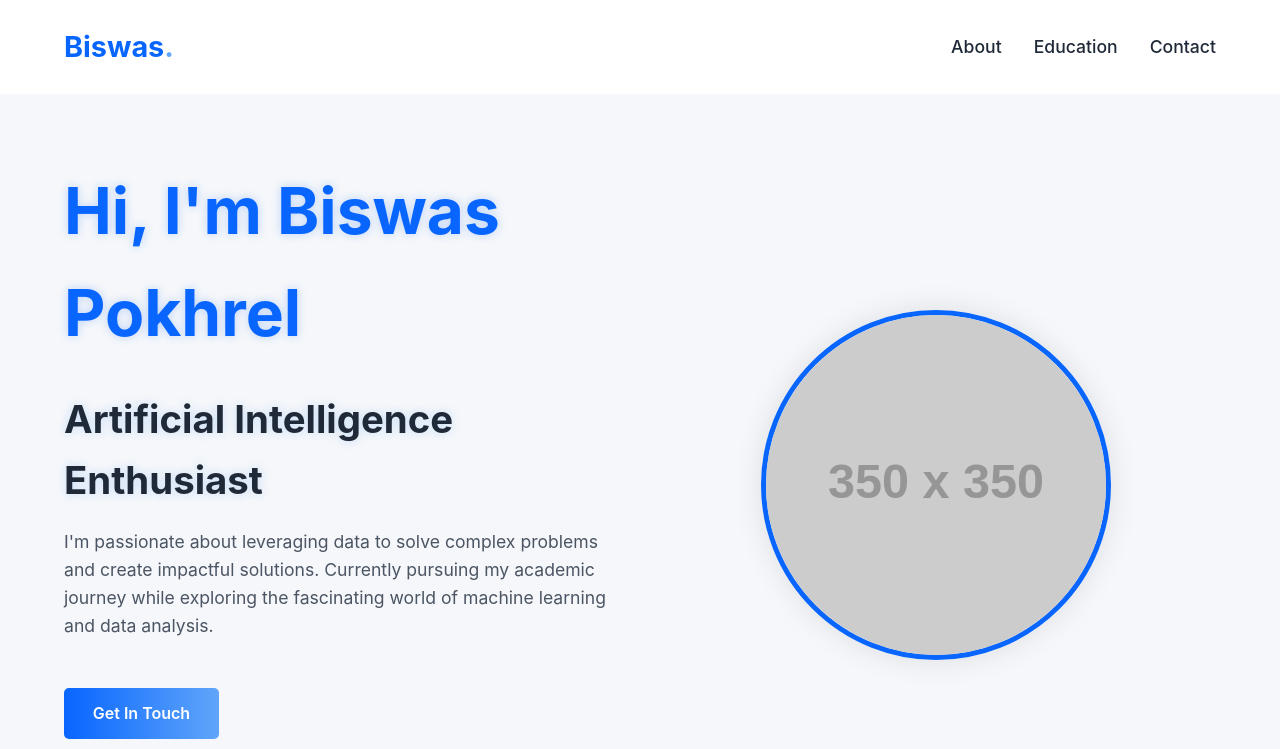
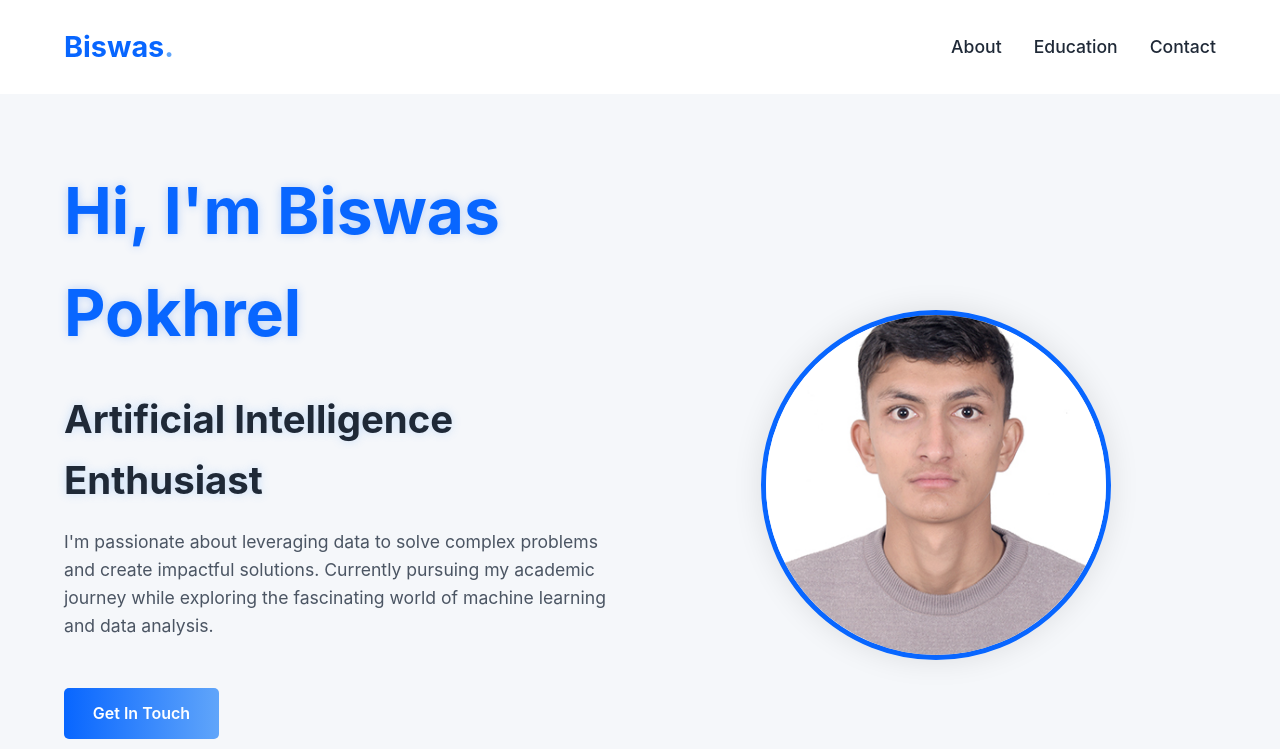
Before and after one commit to biswaspok/biswaspok.github.io, a plain HTML site: page index.html in a window 1280 px wide. Shown: the top 749 px of the page. Drawn offline with Linux system fonts and the light colour scheme; placeholder pictures from the web are drawn by us.

Commit message:
Update index.html

```diff
--- a/index.html
+++ b/index.html
@@ -733,7 +733,7 @@
             </div>
         </div>
         <div class="hero-image">
-            <img src="https://via.placeholder.com/350" alt="Biswas Pokhrel">
+            <img src="assets/images/me.jpg" alt="Biswas Pokhrel">
         </div>
     </section>
 
```
